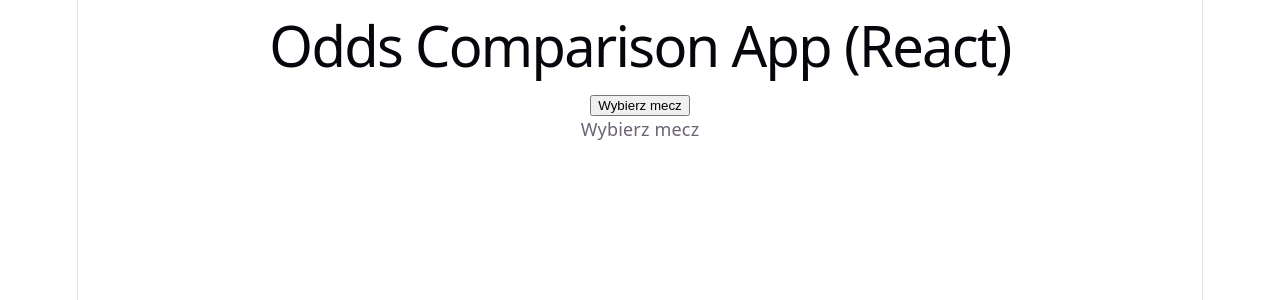
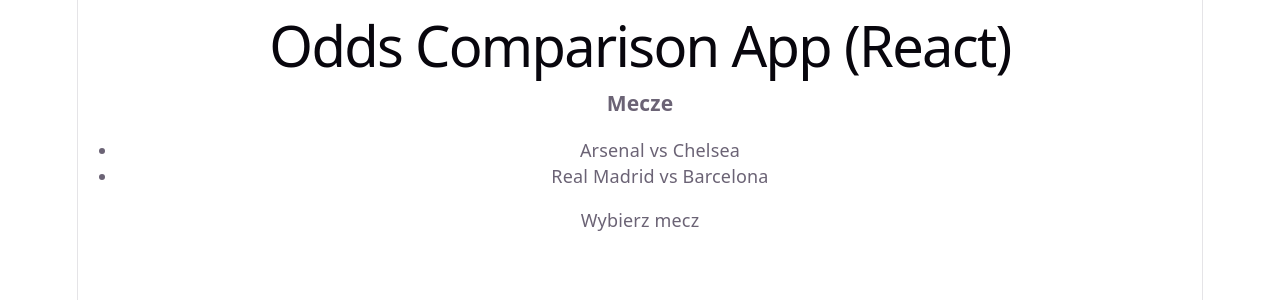
Before and after one commit to Mzajac542/comparison-rate-app, a React (Vite) app in the folder react-app/: page / in a window 1280 px wide. Shown: the top 300 px of the page. Built offline with nearby package versions, Linux system fonts and the light colour scheme.

Commit message:
Add MatchesList component and connect match selection

```diff
--- a/react-app/src/App.jsx
+++ b/react-app/src/App.jsx
@@ -1,25 +1,39 @@
 import { useState } from "react";
 import MatchDetails from "./components/MatchDetails";
+import MatchesList from "./components/MatchesList";
 
 function App() {
   const [selectedMatch, setSelectedMatch] = useState(null);
 
-  const mockMatch = {
+  const matches = [
+    {
+      id: 1,
       sportName: "Football",
       tournamentName: "Premier League",
       categoryName: "England",
       startTime: "2026-05-17 18:00",
       home: "Arsenal",
       away: "Chelsea"
-  };
+    },
+    {
+      id: 2,
+      sportName: "Football",
+      tournamentName: "La Liga",
+      categoryName: "Spain",
+      startTime: "2026-05-18 20:00",
+      home: "Real Madrid",
+      away: "Barcelona"
+    }
+  ];
 
   return (
     <div>
       <h1>Odds Comparison App (React)</h1>
 
-      <button onClick={() => setSelectedMatch(mockMatch)}>
-        Wybierz mecz
-      </button>
+      <MatchesList
+        matches={matches}
+        onSelect={setSelectedMatch}
+      />
 
       <MatchDetails match={selectedMatch} />
     </div>
--- /dev/null
+++ b/react-app/src/components/MatchesList.jsx
@@ -0,0 +1,24 @@
+function MatchesList({ matches, onSelect }) {
+  if (!matches || matches.length === 0) {
+    return <p>Brak meczów</p>;
+  }
+
+  return (
+    <div>
+      <h3>Mecze</h3>
+      <ul>
+        {matches.map((match) => (
+          <li
+            key={match.id}
+            style={{ cursor: "pointer" }}
+            onClick={() => onSelect(match)}
+          >
+            {match.home} vs {match.away}
+          </li>
+        ))}
+      </ul>
+    </div>
+  );
+}
+
+export default MatchesList;
```
Lines whose indentation alone changed are shown as unchanged.
